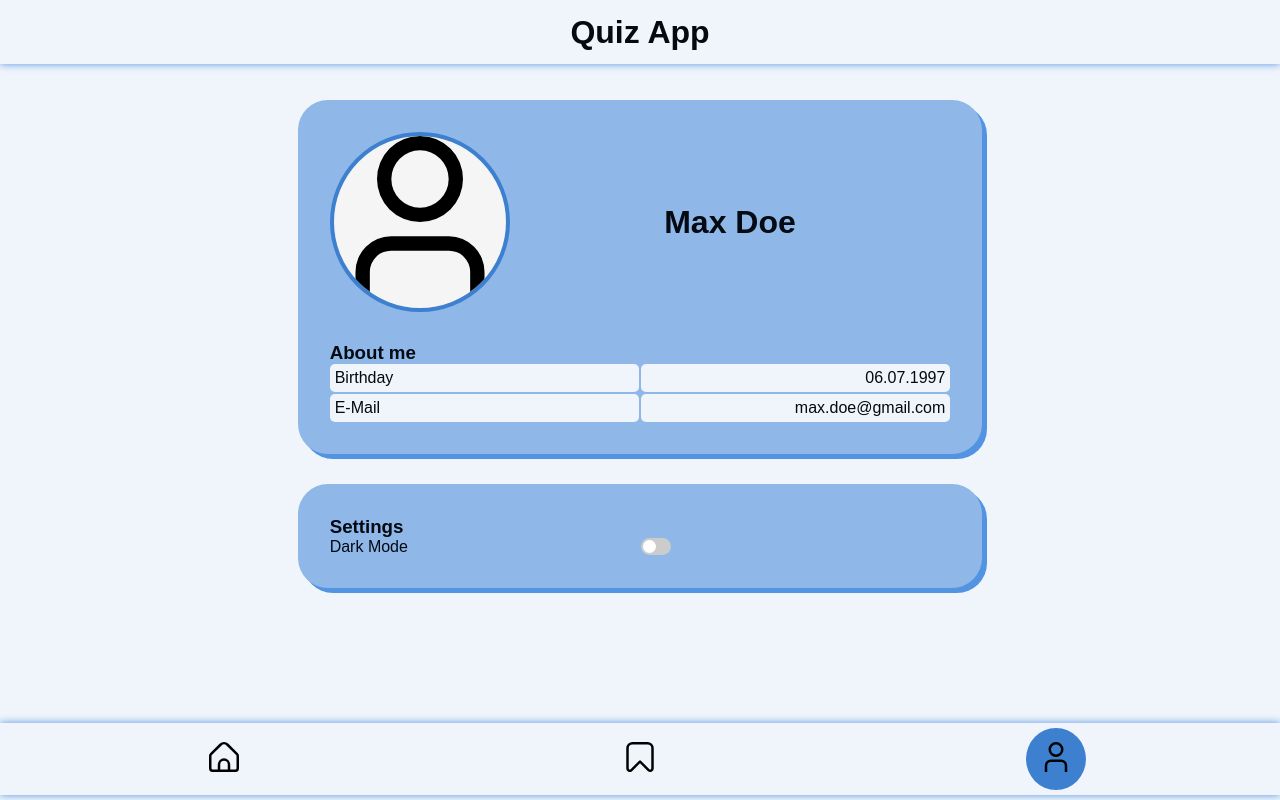
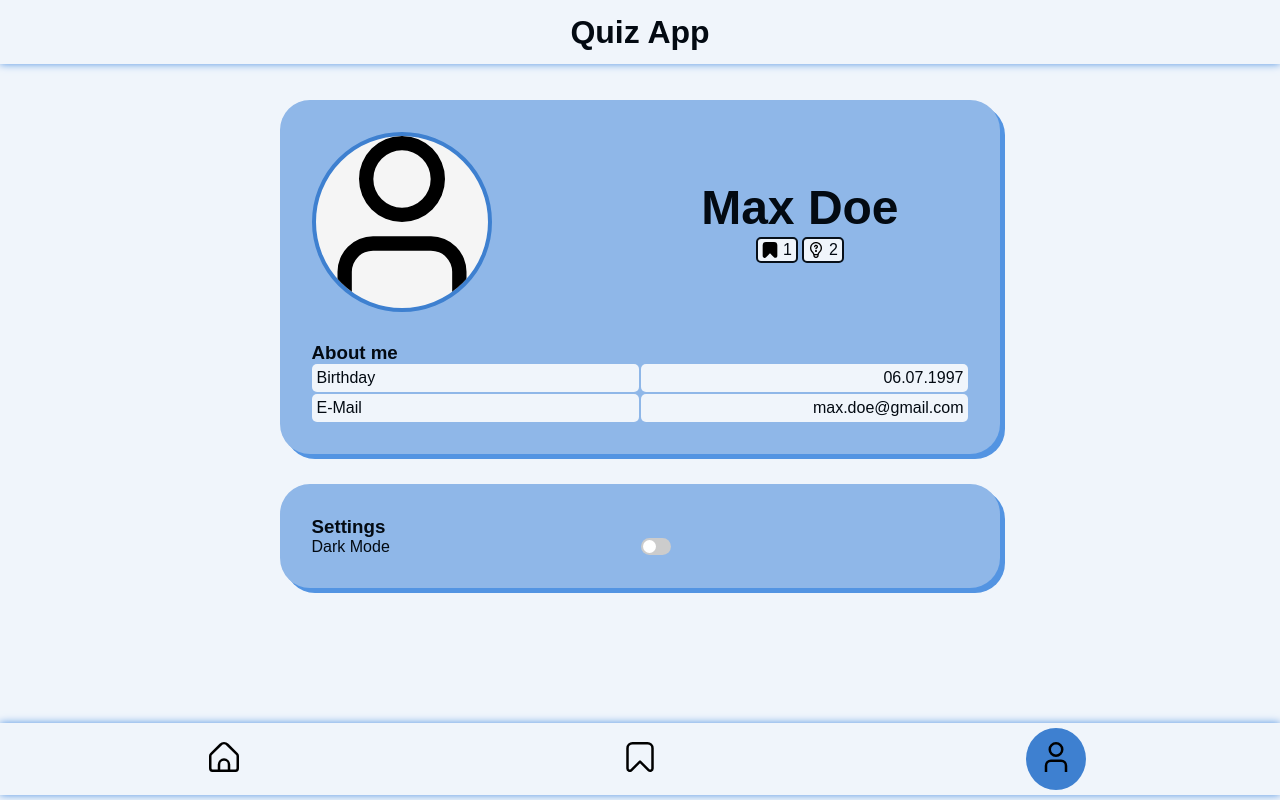
Before and after one commit to anapecic/quiz-app, a plain HTML site: page profile.html in a window 1280 px wide. Drawn offline with Linux system fonts and the light colour scheme.

Commit message:
finished first draft profile page

```diff
--- a/profile.html
+++ b/profile.html
@@ -14,7 +14,19 @@
         <section class="profile">
             <div class="top-profile">
                 <img class="main-profile-img" src="assets/user.svg">
-                <h2 class="name">Max Doe</h2>
+                <div class="top-text">
+                    <h2 class="nameProfile">Max Doe</h2>
+                    <div class="amount-icons">
+                        <div class="bookmark-box">
+                            <img src="assets/bookmark (1).svg">
+                            <p class="bookmark-amount">1</p>
+                        </div>
+                        <div class="question-box">
+                            <img src="assets/lightbulb-question.svg">
+                            <p class="question-amount">2</p>
+                        </div>
+                    </div>
+                </div>
             </div>
             <div class="about-me">
                 <h3>About me</h3>
@@ -30,7 +42,7 @@
             <h3>Settings</h3>
             <div class="dark-mode">
                 <p>Dark Mode</p>
-                <label class="switch">
+                <label class="switch" role="switch">
                     <input type="checkbox">
                     <span class="slider round"></span>
                 </label>
--- a/styles.css
+++ b/styles.css
@@ -83,7 +83,7 @@ header{
     border-left: 12px solid var(--headline-color);
     border-right: 12px solid var(--headline-color);
     border-bottom: 12px solid var(--secondarycolor);
-    border-radius: 5px;
+    border-radius: 3px;
 }
 
 .top-bookmark{
@@ -94,7 +94,7 @@ header{
     border-left: 9px solid var(--secondarycolor);
     border-right: 9px solid var(--secondarycolor);
     border-bottom: 9px solid transparent;
-    border-radius: 3px;
+    border-radius: 1.5px;
 }
 
 .question{
@@ -168,11 +168,32 @@ footer{
     background-color: whitesmoke;
 }
 
-.name{
+.top-text{
     grid-column-start: 2;
     font-size: 2rem;
     display: flex;
+    flex-direction: column;
     align-items: center;
+    justify-content: center;
+}
+
+.bookmark-box, .question-box{
+    display: flex;
+    font-size: 1rem;
+    gap: 5px;
+    margin: 2px 2px;
+    padding: 2px 4px;
+    border: 2px solid var(--headline-color);
+    border-radius: 5px;
+    background-color: var(--background-color);
+}
+
+.amount-icons{
+    display: flex;
+}
+
+.bookmark-box img, .question-box img{
+    width: 16px;
 }
 
 .profile, .about-me, .settings{
```
Also changed, not shown: bookmarks.html (+1 -1 lines), index.html (+2 -2 lines), assets/bookmark (1).svg (added), assets/lightbulb-question.svg (added).
